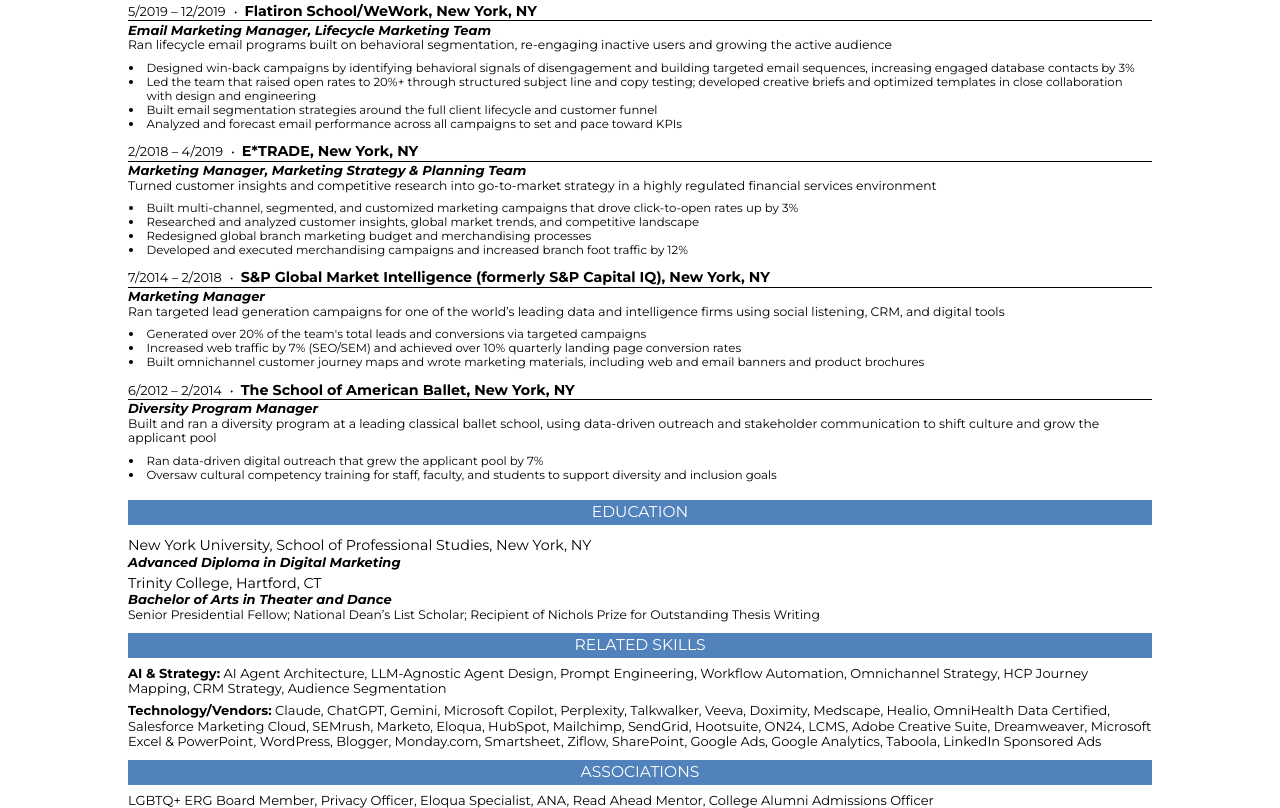
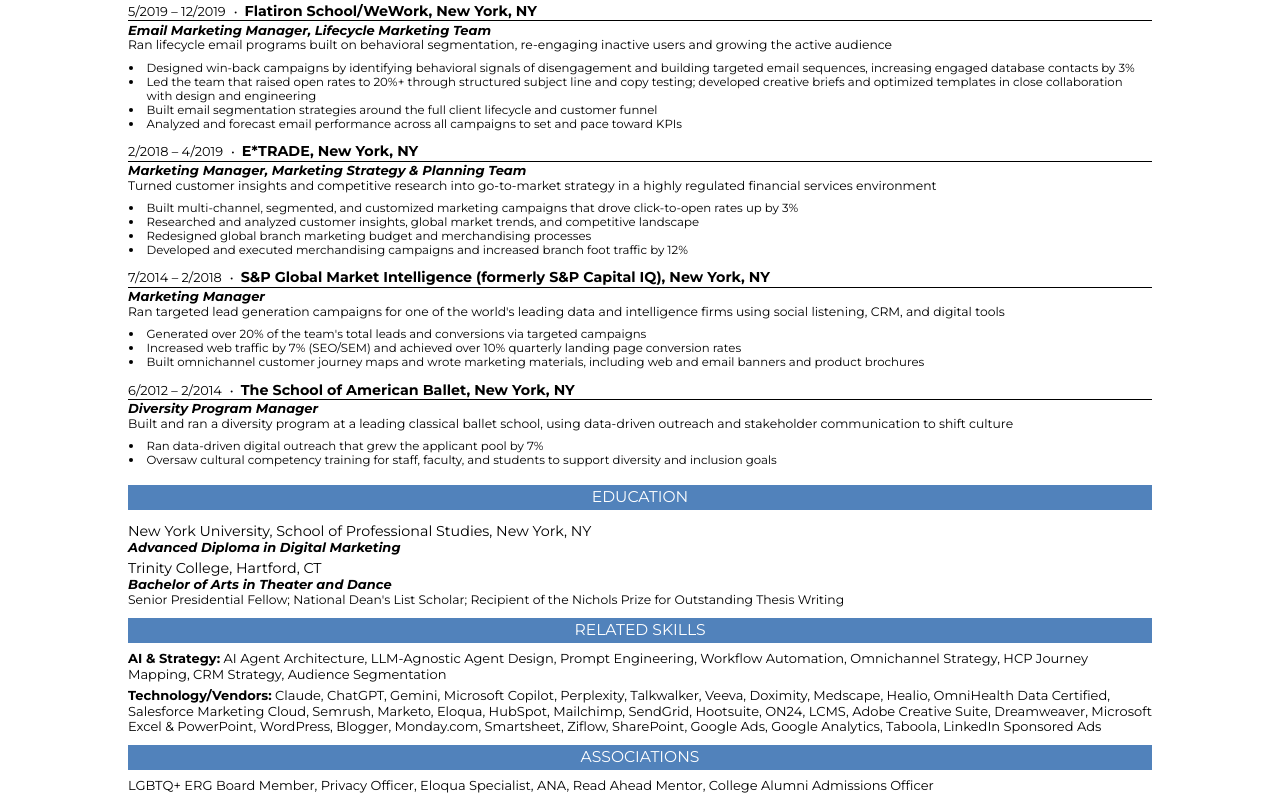
Before and after one commit to jpo412/resume, a plain HTML site: page index.html in a window 1280 px wide. Shown: the part 676-1484 px from the top of the page. Drawn offline with Linux system fonts and the light colour scheme.

Commit message:
Fix typos and improve clarity in professional experience and education sections of index.html

```diff
--- a/index.html
+++ b/index.html
@@ -157,7 +157,7 @@
                 <h3><span class="year">7/2014 – 2/2018</span> S&P Global Market Intelligence (formerly S&P Capital IQ),
                     New York, NY </h3>
                 <h4><i>Marketing Manager</i></h4>
-                <p>Ran targeted lead generation campaigns for one of the world’s leading data and intelligence firms
+                <p>Ran targeted lead generation campaigns for one of the world's leading data and intelligence firms
                     using social listening, CRM, and digital tools </p>
                 <ul>
                     <li>
@@ -177,7 +177,7 @@
                 <h3><span class="year"> 6/2012 – 2/2014</span> The School of American Ballet, New York, NY</h3>
                 <h4><i>Diversity Program Manager</i></h4>
                 <p>Built and ran a diversity program at a leading classical ballet school, using data-driven outreach
-                    and stakeholder communication to shift culture and grow the applicant pool </p>
+                    and stakeholder communication to shift culture </p>
                 <ul>
                     <li>
                         <p>Ran data-driven digital outreach that grew the applicant pool by 7% </p>
@@ -239,7 +239,7 @@
             <section>
                 <h3>Trinity College, Hartford, CT</h3>
                 <h4><i>Bachelor of Arts in Theater and Dance</i></h4>
-                <p>Senior Presidential Fellow; National Dean’s List Scholar; Recipient of Nichols Prize for
+                <p>Senior Presidential Fellow; National Dean's List Scholar; Recipient of the Nichols Prize for
                     Outstanding Thesis Writing</p>
             </section>
         </section>
@@ -247,7 +247,8 @@
             <h2><b>Related skills</b></h2>
             <p style="margin-bottom: 6px"><b>AI & Strategy:</b> AI Agent Architecture, LLM-Agnostic Agent Design, Prompt Engineering, Workflow
                 Automation, Omnichannel Strategy, HCP Journey Mapping, CRM Strategy, Audience Segmentation </p>
-            <p><b>Technology/Vendors:</b> Claude, ChatGPT, Gemini, Microsoft Copilot, Perplexity, Talkwalker, Veeva, Doximity, Medscape, Healio, OmniHealth Data Certified, Salesforce Marketing Cloud, SEMrush, Marketo, Eloqua, HubSpot, Mailchimp, SendGrid, Hootsuite, ON24, LCMS, Adobe Creative Suite, Dreamweaver, Microsoft Excel & PowerPoint, WordPress, Blogger, Monday.com, Smartsheet, Ziflow, SharePoint, Google Ads, Google Analytics, Taboola, LinkedIn Sponsored Ads </p>
+            <p><b>Technology/Vendors:</b> Claude, ChatGPT, Gemini, Microsoft Copilot, Perplexity, Talkwalker, Veeva, Doximity, Medscape, Healio,
+                OmniHealth Data Certified, Salesforce Marketing Cloud, Semrush, Marketo, Eloqua, HubSpot, Mailchimp, SendGrid, Hootsuite, ON24, LCMS, Adobe Creative Suite, Dreamweaver, Microsoft Excel & PowerPoint, WordPress, Blogger, Monday.com, Smartsheet, Ziflow, SharePoint, Google Ads, Google Analytics, Taboola, LinkedIn Sponsored Ads </p>
         </section>
         <section>
             <h2><b>Associations</b></h2>
```
